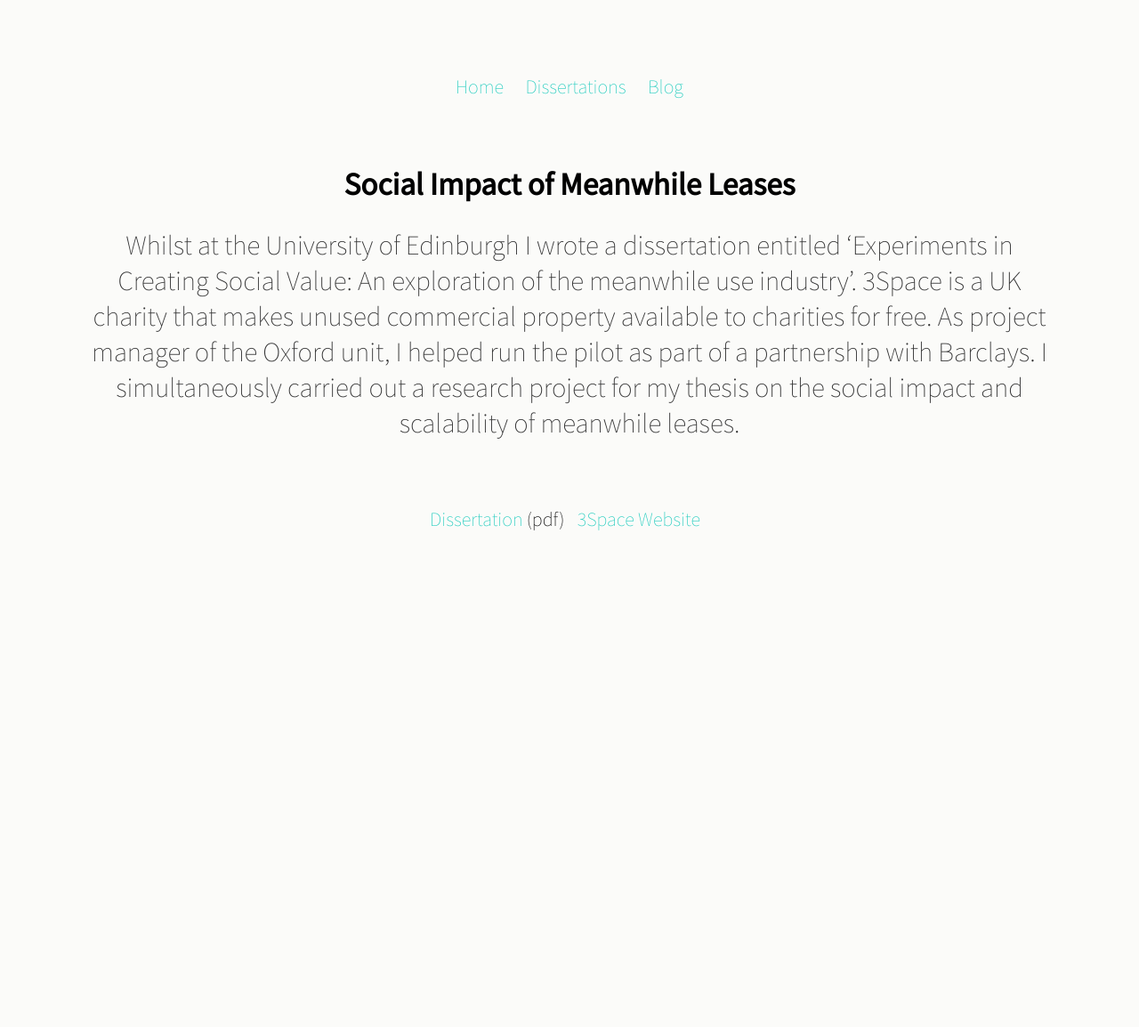
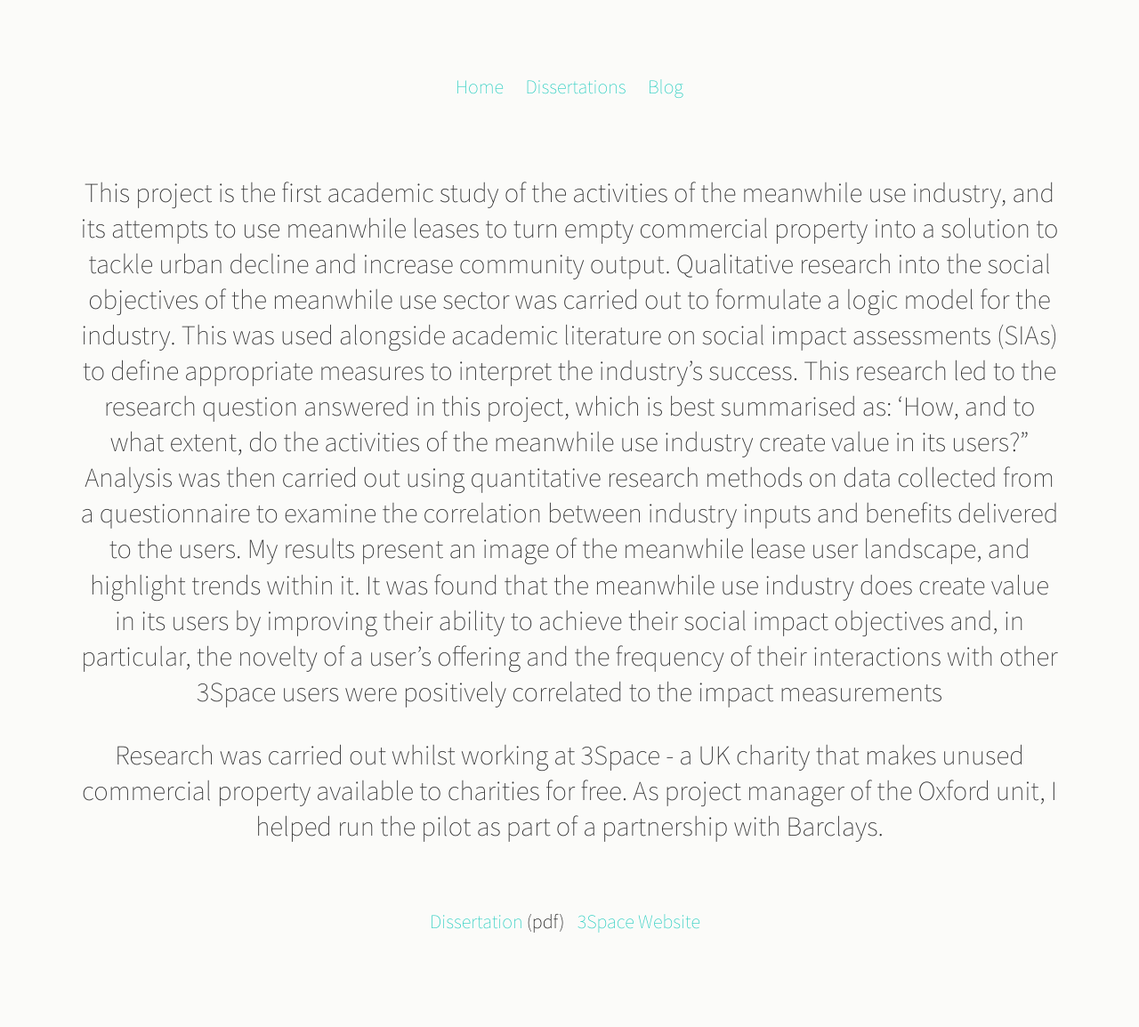
Before and after one commit to Stevinson/stevinson.github.io, a Jekyll site: the page built from work/socialimpact.md, in a window 1280 px wide. Shown: the whole page at 89% size. Built offline with Jekyll 4.4.1, drawn with Linux system fonts in a browser that asks for light colours; our own code applies the rules of GitHub Pages for plain Markdown files; before the commit the page ends 900 px from its top, so only the background shows below that.

Commit message:
updated 3space diss page

```diff
--- a/work/socialimpact.md
+++ b/work/socialimpact.md
@@ -1,12 +1,13 @@
 ---
 layout: default
-title: Social Impact of Meanwhile Leases
+title: Experiments in Creating Social Value: An exploration of
+the meanwhile use industry
 ---
 
-Whilst at the University of Edinburgh I wrote a dissertation entitled 'Experiments in Creating Social Value: An exploration of
-the meanwhile use industry'. 3Space is a UK charity that makes unused commercial property available to charities for free. As
-project manager of the Oxford unit, I helped run the pilot as part of a partnership with Barclays. I simultaneously carried out a
-research project for my thesis on the social impact and scalability of meanwhile leases.
+This project is the first academic study of the activities of the meanwhile use industry, and its attempts to use meanwhile leases to turn empty commercial property into a solution to tackle urban decline and increase community output. Qualitative research into the social objectives of the meanwhile use sector was carried out to formulate a logic model for the industry. This was used alongside academic literature on social impact assessments (SIAs) to define appropriate measures to interpret the industry’s success. This research led to the research question answered in this project, which is best summarised as: ‘How, and to what extent, do the activities of the meanwhile use industry create value in its users?” Analysis was then carried out using quantitative research methods on data collected from a questionnaire to examine the correlation between industry inputs and benefits delivered to the users. My results present an image of the meanwhile lease user landscape, and highlight trends within it. It was found that the meanwhile use industry does create value in its users by improving their ability to achieve their social impact objectives and, in particular, the novelty of a user’s offering and the frequency of their interactions with other 3Space users were positively correlated to the impact measurements
+
+Research was carried out whilst working at 3Space - a UK charity that makes unused commercial property available to charities for free. As project manager of the Oxford unit, I helped run the pilot as part of a partnership with Barclays.
+
 
 * [Dissertation](../assets/3space_report.pdf) (pdf)
 * [3Space Website](www.3space.org)
```
